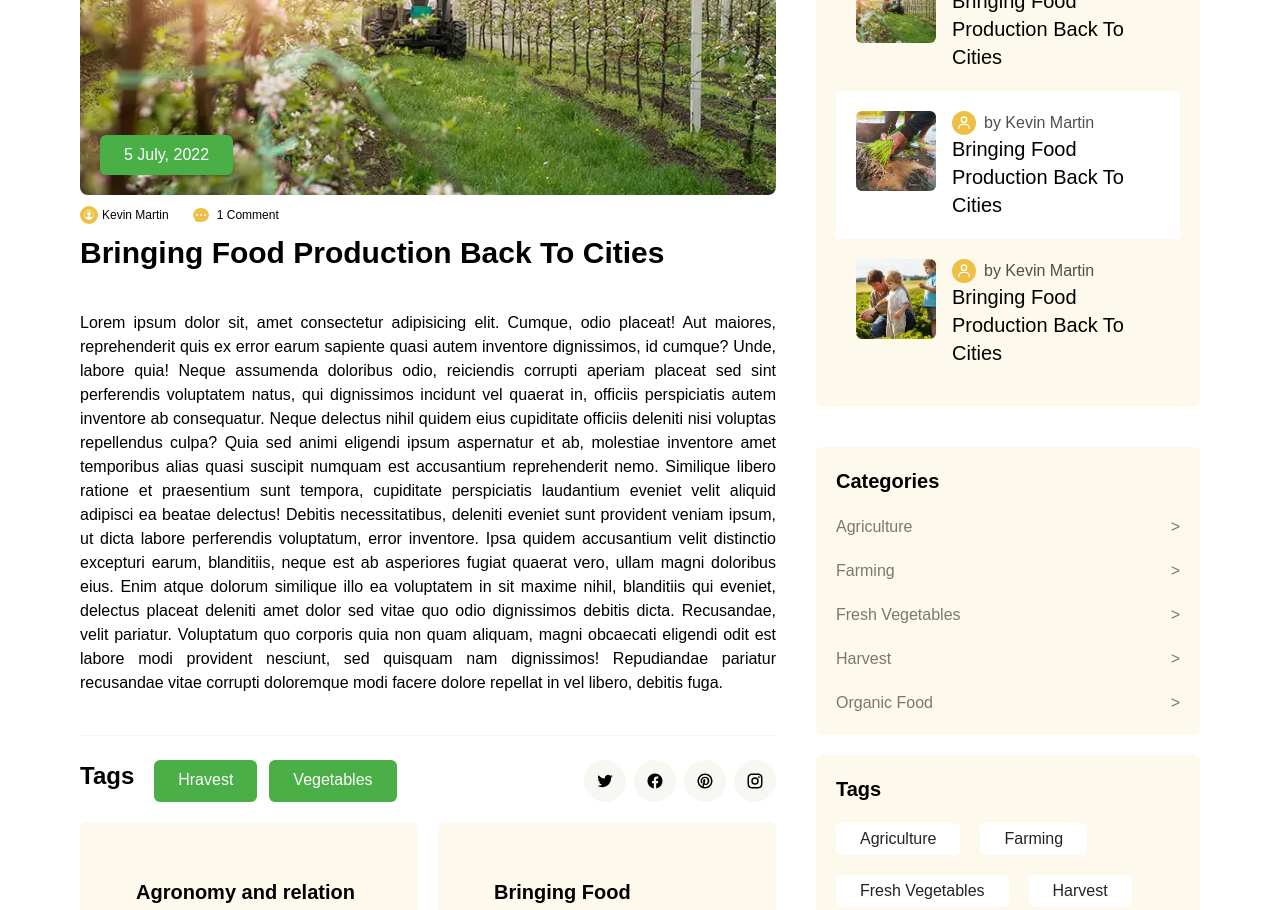
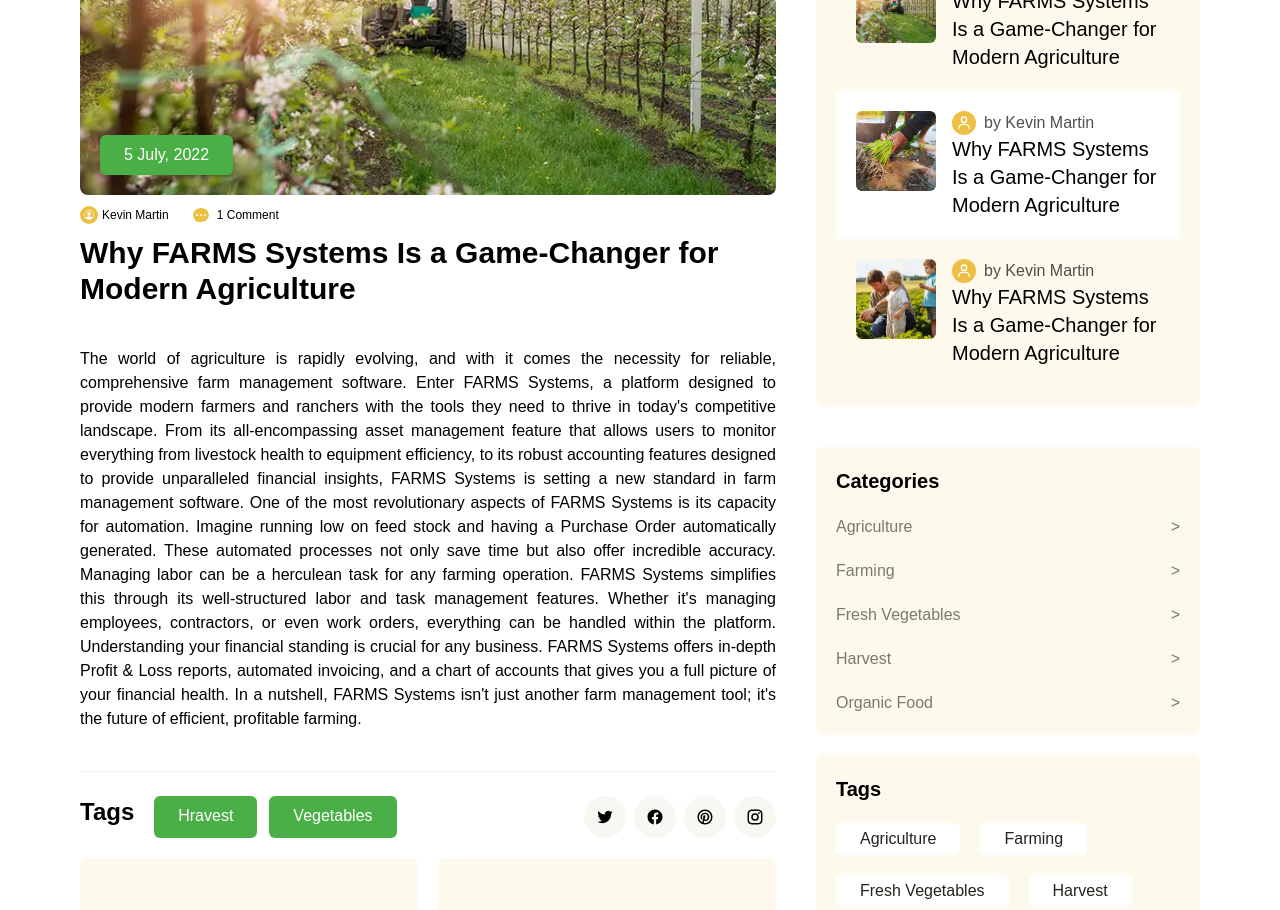
Before and after one commit to faysalewucse/agrios, a React (Vite) app: page /news/1 in a window 1280 px wide. Shown: the part 680-1590 px from the top of the page. Built offline with nearby package versions, Linux system fonts and the light colour scheme; no server answers; what tailwindcss-animated would draw is missing.

Commit message:
fetures card update

```diff
--- a/src/components/cards/FeatureCard.jsx
+++ b/src/components/cards/FeatureCard.jsx
@@ -1,9 +1,9 @@
-const FeatureCard = ({ feature, description, icon }) => {
+const FeatureCard = ({ title, description, icon }) => {
   return (
-    <div className="relative bg-white rounded-lg text-center py-8 px-12 shadow-lg">
-      <h5 className="font-cursive text-secondary">Feature</h5>
-      <h6 className="w-1/2 mx-auto font-semibold mb-10">
-        We're using a new technology{" "}
+    <div className="relative bg-white rounded-lg text-center py-8 px-8 shadow-lg">
+      <h5 className="font-cursive text-secondary">{title}</h5>
+      <h6 className="w-[100%] mx-auto font-semibold text-sm mb-10">
+        {description}
       </h6>
       <div className="absolute -bottom-12 left-1/2 -translate-x-1/2 text-7xl bg-primary text-white mx-auto p-3 rounded-xl">
         {icon}
--- a/src/components/cards/NewsCard.jsx
+++ b/src/components/cards/NewsCard.jsx
@@ -15,7 +15,7 @@
           {publishedDate}
         </h6>
       </div>
-      <div className="p-10 text-center">
+      <div className="py-10 text-center">
         <div className="mb-5 flex items-center justify-center gap-5">
           <div className="flex items-center gap-1">
             <BsPersonCircle className="bg-secondary text-white text-lg p-1 rounded-full" />
@@ -28,7 +28,7 @@
         </div>
         <Link
           to="/news/newsId"
-          className="hover:text-primary text-3xl font-semibold"
+          className="hover:text-primary text-xl font-semibold"
         >
           {title}
         </Link>
--- a/src/pages/NewsDetails.jsx
+++ b/src/pages/NewsDetails.jsx
@@ -17,9 +17,9 @@
   publishedDate: "5 July, 2022",
   writer: "Kevin Martin",
   comments: 1,
-  title: "Bringing Food Production Back To Cities",
+  title: "Why FARMS Systems Is a Game-Changer for Modern Agriculture",
   details:
-    "Lorem ipsum dolor sit amet, cibo mundi ea duo, vim exerci phaedrum. There are many variations of passages of Lorem Ipsum available, but the majority have alteration in some injected or words which don’t look even slightly believable. If you are going to use a passage of Lorem Ipsum, you",
+    "The world of agriculture is rapidly evolving, and with it comes the necessity for reliable, comprehensive farm management software. Enter FARMS Systems, a platform designed to provide modern farmers and ranchers with the tools they need to thrive in today's competitive landscape. From its all-encompassing asset management feature that allows users to monitor everything from livestock health to equipment efficiency, to its robust accounting features designed to provide unparalleled financial insights, FARMS Systems is setting a new standard in farm management software.  One of the most revolutionary aspects of FARMS Systems is its capacity for automation. Imagine running low on feed stock and having a Purchase Order automatically generated. These automated processes not only save time but also offer incredible accuracy. Managing labor can be a herculean task for any farming operation. FARMS Systems simplifies this through its well-structured labor and task management features. Whether it's managing employees, contractors, or even work orders, everything can be handled within the platform. Understanding your financial standing is crucial for any business. FARMS Systems offers in-depth Profit & Loss reports, automated invoicing, and a chart of accounts that gives you a full picture of your financial health. In a nutshell, FARMS Systems isn't just another farm management tool; it's the future of efficient, profitable farming.",
   tags: ["Hravest", "Vegetables"],
 };
 
@@ -56,31 +56,7 @@
 
             <h4 className="font-semibold">{news.title}</h4>
             <p className="my-10 text-justify">
-              Lorem ipsum dolor sit, amet consectetur adipisicing elit. Cumque,
-              odio placeat! Aut maiores, reprehenderit quis ex error earum
-              sapiente quasi autem inventore dignissimos, id cumque? Unde,
-              labore quia! Neque assumenda doloribus odio, reiciendis corrupti
-              aperiam placeat sed sint perferendis voluptatem natus, qui
-              dignissimos incidunt vel quaerat in, officiis perspiciatis autem
-              inventore ab consequatur. Neque delectus nihil quidem eius
-              cupiditate officiis deleniti nisi voluptas repellendus culpa? Quia
-              sed animi eligendi ipsum aspernatur et ab, molestiae inventore
-              amet temporibus alias quasi suscipit numquam est accusantium
-              reprehenderit nemo. Similique libero ratione et praesentium sunt
-              tempora, cupiditate perspiciatis laudantium eveniet velit aliquid
-              adipisci ea beatae delectus! Debitis necessitatibus, deleniti
-              eveniet sunt provident veniam ipsum, ut dicta labore perferendis
-              voluptatum, error inventore. Ipsa quidem accusantium velit
-              distinctio excepturi earum, blanditiis, neque est ab asperiores
-              fugiat quaerat vero, ullam magni doloribus eius. Enim atque
-              dolorum similique illo ea voluptatem in sit maxime nihil,
-              blanditiis qui eveniet, delectus placeat deleniti amet dolor sed
-              vitae quo odio dignissimos debitis dicta. Recusandae, velit
-              pariatur. Voluptatum quo corporis quia non quam aliquam, magni
-              obcaecati eligendi odit est labore modi provident nesciunt, sed
-              quisquam nam dignissimos! Repudiandae pariatur recusandae vitae
-              corrupti doloremque modi facere dolore repellat in vel libero,
-              debitis fuga.
+              {news.details}
             </p>
 
             <Divider />
--- a/src/pages/NewsPage.jsx
+++ b/src/pages/NewsPage.jsx
@@ -15,7 +15,7 @@
     publishedDate: "5 July, 2022",
     writer: "Kevin Martin",
     comments: 1,
-    title: "Bringing Food Production Back To Cities",
+    title: "Why FARMS Systems Is a Game-Changer for Modern Agriculture",
     details:
       "Lorem ipsum dolor sit amet, cibo mundi ea duo, vim exerci phaedrum. There are many variations of passages of Lorem Ipsum available, but the majority have alteration in some injected or words which don’t look even slightly believable. If you are going to use a passage of Lorem Ipsum, you",
   },
@@ -24,7 +24,7 @@
     publishedDate: "5 July, 2022",
     writer: "Kevin Martin",
     comments: 1,
-    title: "Bringing Food Production Back To Cities",
+    title: "Why FARMS Systems Is a Game-Changer for Modern Agriculture",
     details:
       "Lorem ipsum dolor sit amet, cibo mundi ea duo, vim exerci phaedrum. There are many variations of passages of Lorem Ipsum available, but the majority have alteration in some injected or words which don’t look even slightly believable. If you are going to use a passage of Lorem Ipsum, you",
   },
@@ -33,7 +33,7 @@
     publishedDate: "5 July, 2022",
     writer: "Kevin Martin",
     comments: 1,
-    title: "Bringing Food Production Back To Cities",
+    title: "Why FARMS Systems Is a Game-Changer for Modern Agriculture",
     details:
       "Lorem ipsum dolor sit amet, cibo mundi ea duo, vim exerci phaedrum. There are many variations of passages of Lorem Ipsum available, but the majority have alteration in some injected or words which don’t look even slightly believable. If you are going to use a passage of Lorem Ipsum, you",
   },
@@ -42,7 +42,7 @@
     publishedDate: "5 July, 2022",
     writer: "Kevin Martin",
     comments: 1,
-    title: "Bringing Food Production Back To Cities",
+    title: "Why FARMS Systems Is a Game-Changer for Modern Agriculture",
     details:
       "Lorem ipsum dolor sit amet, cibo mundi ea duo, vim exerci phaedrum. There are many variations of passages of Lorem Ipsum available, but the majority have alteration in some injected or words which don’t look even slightly believable. If you are going to use a passage of Lorem Ipsum, you",
   },
@@ -51,7 +51,7 @@
     publishedDate: "5 July, 2022",
     writer: "Kevin Martin",
     comments: 1,
-    title: "Bringing Food Production Back To Cities",
+    title: "Why FARMS Systems Is a Game-Changer for Modern Agriculture",
     details:
       "Lorem ipsum dolor sit amet, cibo mundi ea duo, vim exerci phaedrum. There are many variations of passages of Lorem Ipsum available, but the majority have alteration in some injected or words which don’t look even slightly believable. If you are going to use a passage of Lorem Ipsum, you",
   },
--- a/src/pages/home/Features.jsx
+++ b/src/pages/home/Features.jsx
@@ -1,17 +1,28 @@
 import FeatureCard from "../../components/cards/FeatureCard";
 import Container from "../../shared/Container";
-import { FaTruckMonster } from "react-icons/fa";
-import { LuPalmtree } from "react-icons/lu";
-import { GiFarmer } from "react-icons/gi";
+import { FaTractor, FaHandshake } from "react-icons/fa";
+import {AiOutlineAreaChart} from "react-icons/ai"
 
 const Features = () => {
   return (
     <div className="">
       <Container>
         <div className="p-8 md:flex-row flex flex-col md:gap-5 gap-20">
-          <FeatureCard icon={<FaTruckMonster />} />
-          <FeatureCard icon={<LuPalmtree />} />
-          <FeatureCard icon={<GiFarmer />} />
+          <FeatureCard
+          title="Manage Your Assets Seamlessly"
+          description="From livestock and land to buildings and inventory, get a bird's eye view of all your assets in one place. Make data-driven decisions for better profitability."
+          icon={<FaTractor />}
+           />
+          <FeatureCard
+          title="Labor and Relationship Management"
+          description="Handle everything from employee workloads to vendor relations under one roof. Keep track of labor costs, manage work orders, and maintain all your important contacts effortlessly."
+          icon={<FaHandshake />}
+           />
+          <FeatureCard
+          title="Unbeatable Financial Insights"
+          description="Automated Purchase Orders, real-time Profit & Loss reports, and an extensive chart of accounts to keep your financials in check. Never miss out on an opportunity to cut costs and increase your bottom line."
+          icon={<AiOutlineAreaChart />}
+          />
         </div>
       </Container>
     </div>
```
